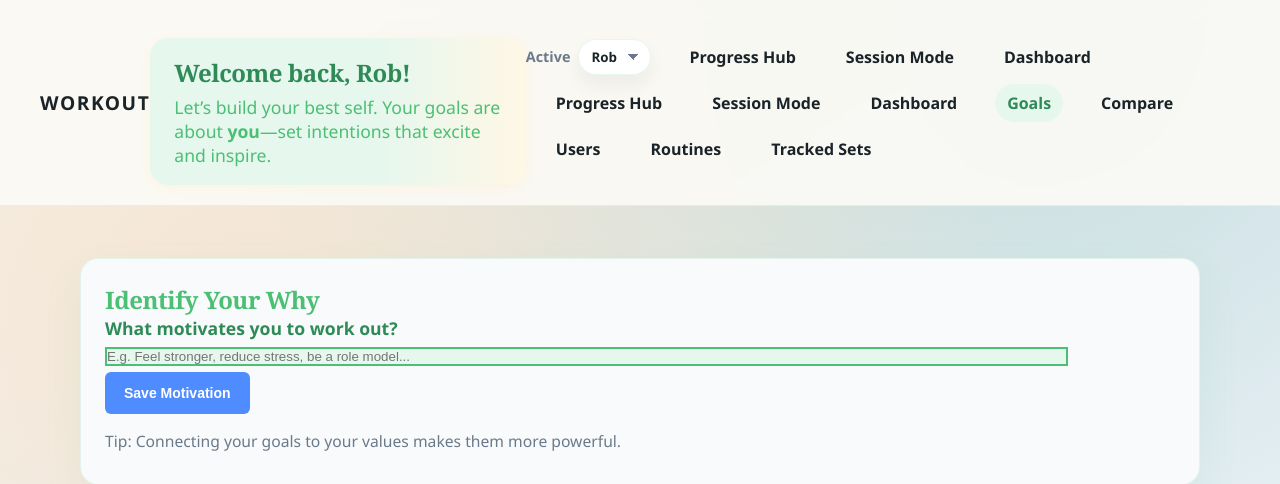
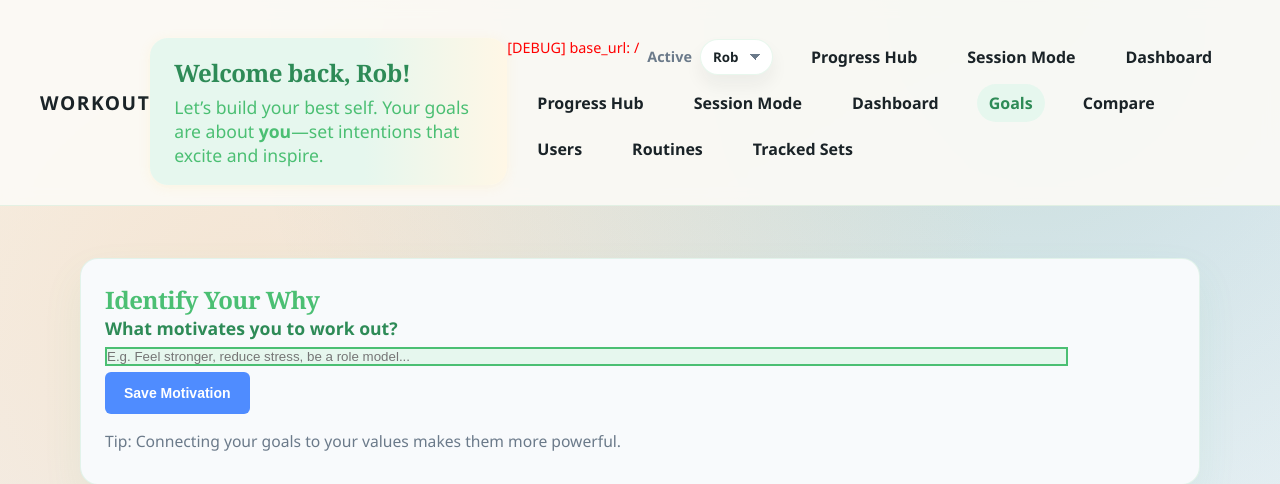
Before and after one commit to Robertja98/workout_tracker, a PHP site: page /goals.php in a window 1280 px wide. Shown: the top 484 px of the page. Run offline with PHP 8.4, Linux system fonts and the light colour scheme.

Commit message:
Debug: Show base_url in navigation for troubleshooting deployment URLs

```diff
--- a/goals.php
+++ b/goals.php
@@ -409,6 +409,7 @@ $today = date('Y-m-d');
         }
         ?>
         <nav class="topnav">
+            <div style="color:red;font-size:0.9em;">[DEBUG] base_url: <?= htmlspecialchars($base_url) ?></div>
             <div class="user-switch">
                 <label class="user-switch-label" for="userSwitch">Active</label>
                 <select id="userSwitch" class="user-switch-select" data-user-switch>
--- a/session.php
+++ b/session.php
@@ -37,6 +37,7 @@ $routines = is_array($routines) ? $routines : [];
         }
         ?>
         <nav class="topnav">
+            <div style="color:red;font-size:0.9em;">[DEBUG] base_url: <?= htmlspecialchars($base_url) ?></div>
             <div class="user-switch">
                 <label class="user-switch-label" for="userSwitch">Active</label>
                 <select id="userSwitch" class="user-switch-select" data-user-switch>
```
